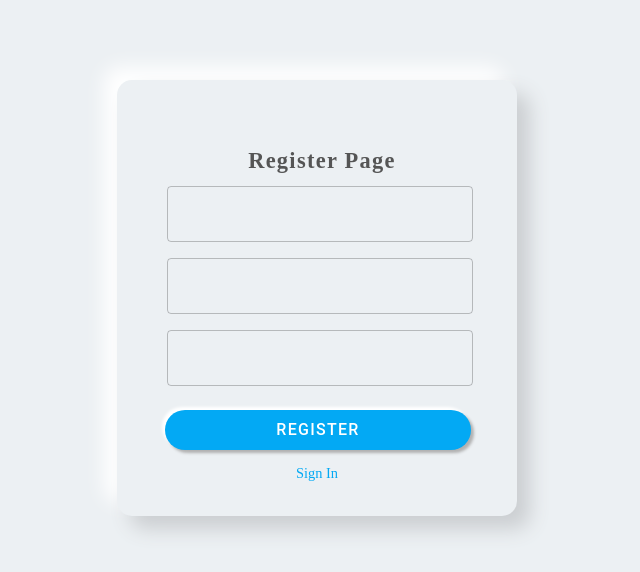
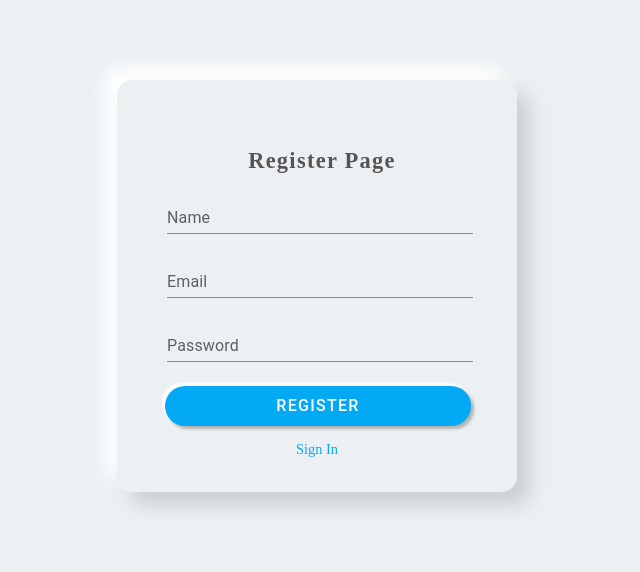
Before and after one commit to Lisanle1/DailyWorks_Tasks, a React (Create React App) app: page /register in a window 1280 px wide. Shown: the top 572 px of the page, without its empty margins (323-963 px from the left). Built offline with nearby package versions, Linux system fonts and the light colour scheme; a web font is replaced by a local one.

Commit message:
minor changes

```diff
--- a/src/components/Login/Login.js
+++ b/src/components/Login/Login.js
@@ -48,12 +48,16 @@ const Login = () => {
             <TextField
               type="email"
               name="email"
+              label="Email"
+              variant="standard"
               value={formData.email}
               onChange={handleInputChange}
             />
             <TextField
               type="password"
               name="password"
+              label="Password"
+              variant="standard"
               value={formData.password}
               onChange={handleInputChange}
             />
--- a/src/components/Register/Register.js
+++ b/src/components/Register/Register.js
@@ -33,14 +33,22 @@ const Register = () => {
           <TextField
           type="text"
           name="name"
+          label="Name"
+          variant="standard"
           value={formData.name}
           onChange={handleInputChange}
         />
-          <TextField   type="email"
+          <TextField
+          type="email"
           name="email"
+          label="Email"
+          variant="standard"
           value={formData.email}
           onChange={handleInputChange} />
-            <TextField   type="password"
+          <TextField
+          type="password"
+          label="Password"
+          variant="standard"
           name="password"
           value={formData.password}
           onChange={handleInputChange} />
```
